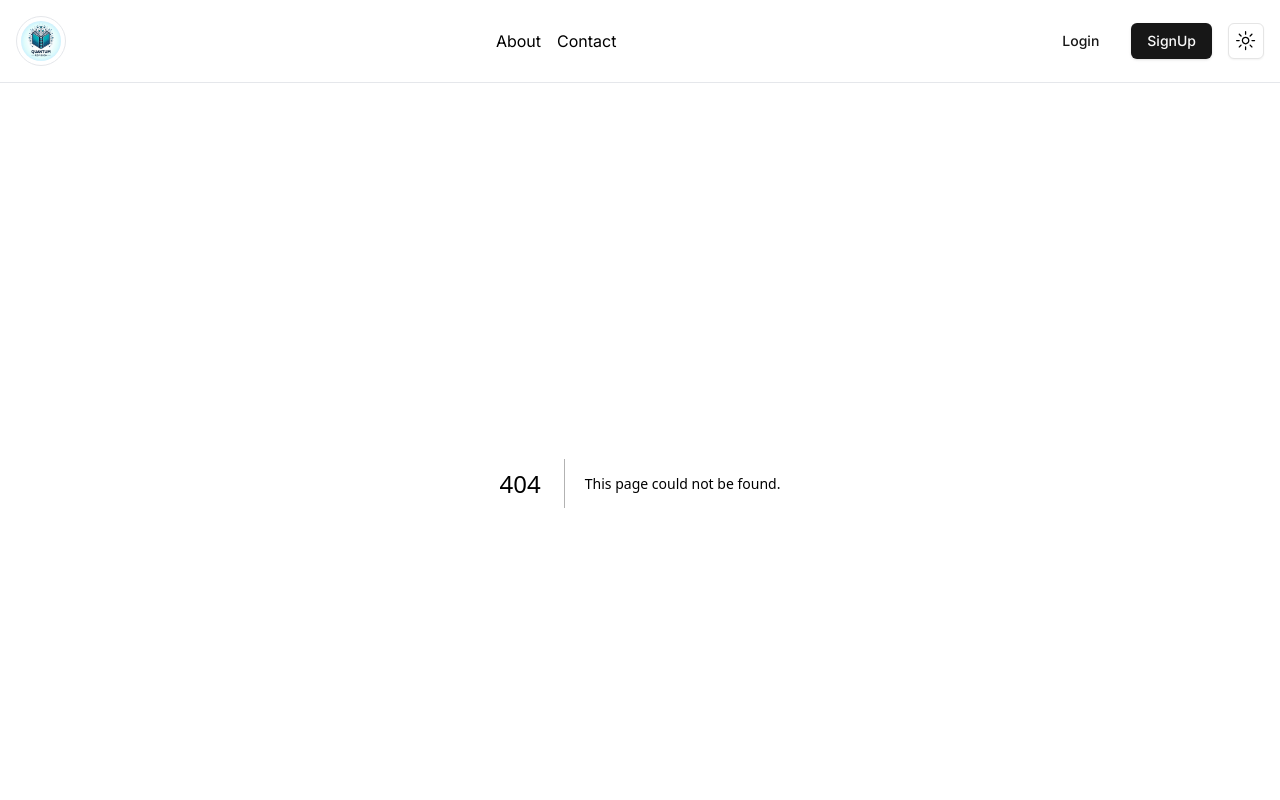
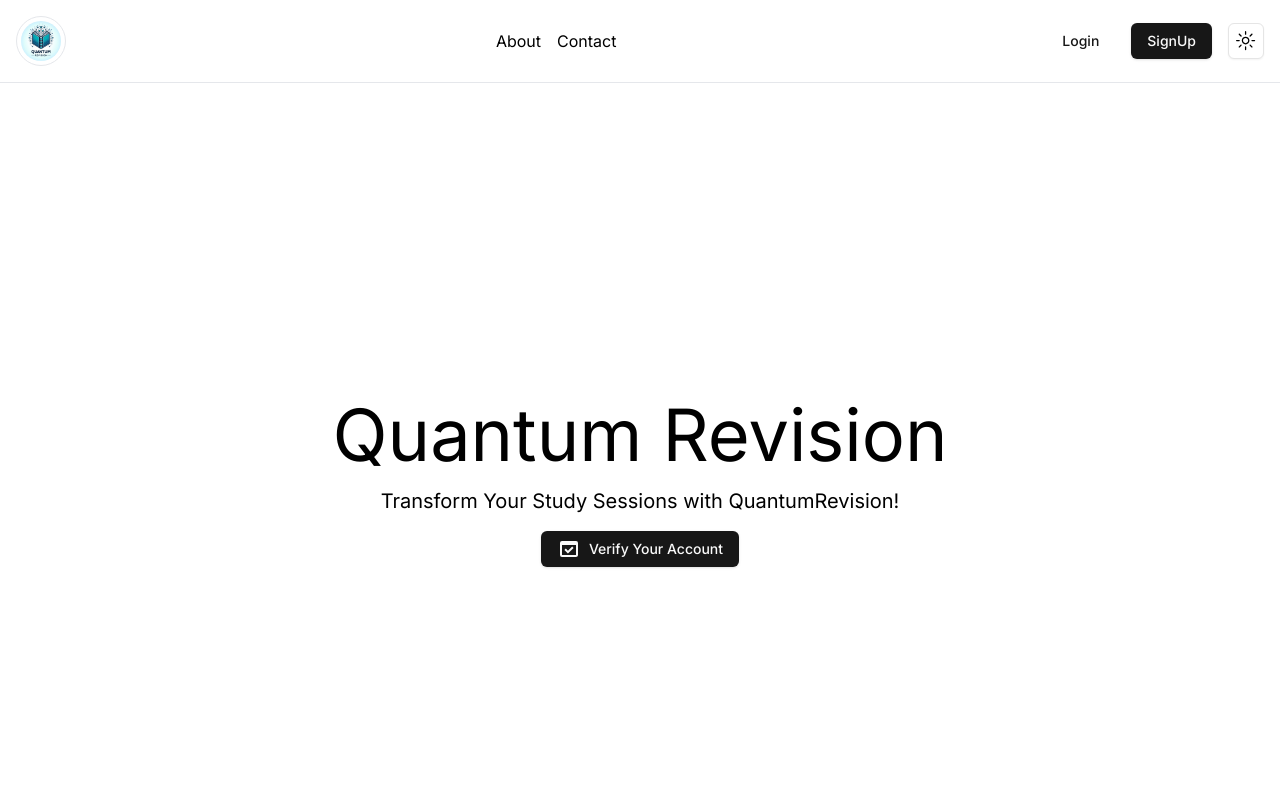
Before and after one commit to mukulpadwal/quantum-revision, a Next.js app: page /verifyaccount in a window 1280 px wide. Before the commit this address had no page. Shown: the top 800 px of the page. Built offline with nearby package versions, Linux system fonts and the light colour scheme.

Commit message:
FEAT : account-verification-logic

```diff
--- /dev/null
+++ b/src/app/api/users/verifyaccount/route.ts
@@ -0,0 +1,44 @@
+import ApiResponse from "@/helpers/ApiResponse";
+import { NextRequest, NextResponse } from "next/server";
+import connectToDB from "@/db/connectToDB";
+import User from "@/models/user.model";
+import jwt from "jsonwebtoken";
+import conf from "@/conf/conf";
+
+connectToDB();
+
+export async function POST(request: NextRequest) {
+    try {
+        const tokenData = await request.json();
+        const { verificationToken } = tokenData;
+
+        // STEP 1 : validate the data at the backend also
+        if (!verificationToken) {
+            return NextResponse.json(new ApiResponse(false, 400, {}, "Unauthorised Request!!!"));
+        }
+
+        // Step 2 : Retrieve User Id from the token
+        const decodedToken: any = jwt.verify(verificationToken, conf.tokenSecret);
+
+        const user = await User.findById(decodedToken._id);
+
+        if (Date.now() > user.verifyAccountTokenExpiry) {
+            return NextResponse.json(new ApiResponse(false, 400, {}, "Token Expired."));
+        } else if (verificationToken !== user.verifyAccountToken) {
+            return NextResponse.json(new ApiResponse(false, 400, {}, "Invalid Token."));
+        }
+
+        user.isVerified = true;
+        user.verifyAccountToken = undefined;
+        user.verifyAccountTokenExpiry = undefined;
+
+        user.save();
+
+        // Step 4 : User successfully registered
+        return NextResponse.json(new ApiResponse(true, 200, {}, "Account Verified Successfully."));
+
+    } catch (error: any) {
+        console.log(error.message);
+        return NextResponse.json(new ApiResponse(false, 500, {}, "Internal Server Error."));
+    }
+}
--- /dev/null
+++ b/src/app/verifyaccount/layout.tsx
@@ -0,0 +1,18 @@
+import type { Metadata } from "next";
+
+export const metadata: Metadata = {
+  title: "Quantum Revision | VerifyAccount",
+  description: "VerifyAccount Page of QuantumRevision!",
+};
+
+export default function VerifyAccountLayout({
+  children,
+}: Readonly<{
+  children: React.ReactNode;
+}>) {
+  return (
+    <section className="relative flex  justify-center items-center min-w-screen min-h-screen p-2 md:p-8">
+      {children}
+    </section>
+  );
+}
--- /dev/null
+++ b/src/app/verifyaccount/page.tsx
@@ -0,0 +1,57 @@
+"use client";
+
+import { Button } from "@/components/ui/button";
+import axios from "axios";
+import { useSearchParams, useRouter } from "next/navigation";
+import { useEffect, useState } from "react";
+import toast from "react-hot-toast";
+import { MdOutlineDomainVerification } from "react-icons/md";
+
+export default function VerifyAccountPage() {
+  const router = useRouter();
+  const query = useSearchParams();
+  const [verificationToken, setVerificationToken] = useState<string>("");
+
+  console.log(verificationToken);
+
+  const handleAccountVerification = async () => {
+    try {
+      const response = await axios.post("/api/users/verifyaccount", {
+        verificationToken,
+      });
+
+      if (response.data.success) {
+        toast.success(response.data.message);
+        setTimeout(() => {
+          router.push("/login");
+        }, 1000);
+      } else {
+        toast.error(response.data.message);
+      }
+    } catch (error: any) {
+      console.log(error.message);
+    }
+  };
+
+  useEffect(() => {
+    const token = query.get("token");
+    if (token) {
+      setVerificationToken(String(token));
+    }
+  }, [query]);
+
+  return (
+    <div className="flex flex-col items-center justify-center gap-y-4">
+      <h1 className="text-3xl md:text-7xl text-center">Quantum Revision</h1>
+      <p className="text-base md:text-xl text-center">
+        Transform Your Study Sessions with QuantumRevision!
+      </p>
+      <Button
+        onClick={handleAccountVerification}
+        className="flex items-center justify-center gap-x-2"
+      >
+        <MdOutlineDomainVerification className="h-6 w-6" /> Verify Your Account
+      </Button>
+    </div>
+  );
+}
```
